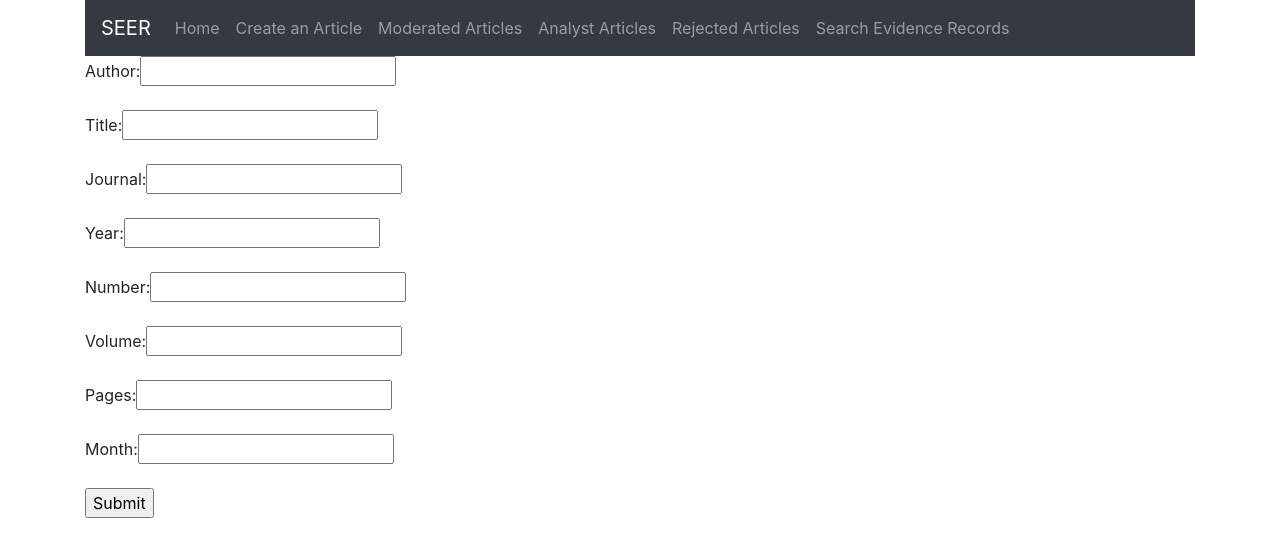
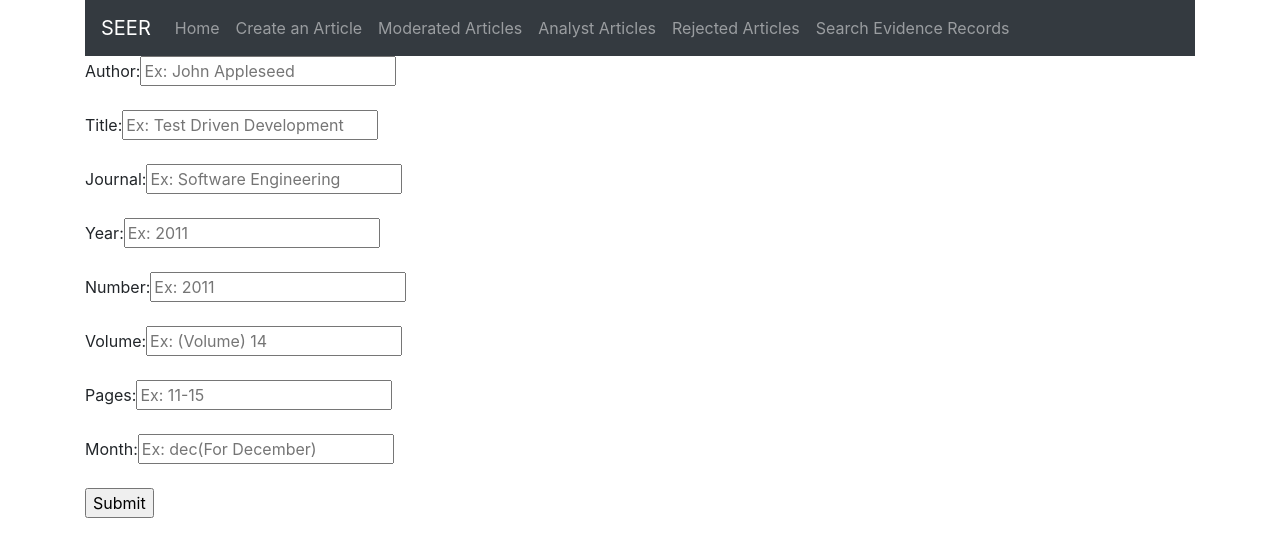
Before and after one commit to ronaano/CISE_Team_33_SEER, a React (Create React App) app: page /create in a window 1280 px wide. Shown: the top 556 px of the page. Built offline with nearby package versions, Linux system fonts and the light colour scheme.

Commit message:
added placeholder text to all input fields

```diff
--- a/src/components/create-article-component.js
+++ b/src/components/create-article-component.js
@@ -51,56 +51,58 @@ export default class CreateArticle extends Component {
                 <div className="form-group">
                     <label>
                         Author:
-              <input name="author" value={this.state.author}
+              <input name="author" placeholder="Ex: John Appleseed"
+                            value={this.state.author}
                             onChange={this.articleOnChange} />
                     </label>
                 </div>
                 <div className="form-group">
                     <label>
                         Title:
-              <input name="title" value={this.state.title}
+              <input name="title" placeholder="Ex: Test Driven Development"
+                            value={this.state.title}
                             onChange={this.articleOnChange} />
                     </label>
                 </div>
                 <div className="form-group">
                     <label>
                         Journal:
-              <input name="journal" value={this.state.journal}
+              <input name="journal" placeholder="Ex: Software Engineering" value={this.state.journal}
                             onChange={this.articleOnChange} />
                     </label>
                 </div>
                 <div className="form-group">
                     <label>
                         Year:
-              <input name="year" value={this.state.year}
+              <input name="year" placeholder="Ex: 2011" value={this.state.year}
                             onChange={this.articleOnChange} />
                     </label>
                 </div>
                 <div className="form-group">
                     <label>
                         Number:
-              <input name="number" value={this.state.number}
+              <input name="number" placeholder="Ex: 2011" value={this.state.number}
                             onChange={this.articleOnChange} />
                     </label>
                 </div>
                 <div className="form-group">
                     <label>
                         Volume:
-              <input name="volume" value={this.state.volume}
+              <input name="volume" placeholder="Ex: (Volume) 14" value={this.state.volume}
                             onChange={this.articleOnChange} />
                     </label>
                 </div>
                 <div className="form-group">
                     <label>
                         Pages:
-              <input name="pages" value={this.state.pages}
+              <input name="pages" placeholder="Ex: 11-15" value={this.state.pages}
                             onChange={this.articleOnChange} />
                     </label>
                 </div>
                 <div className="form-group">
                     <label>
                         Month:
-              <input name="month" value={this.state.month}
+              <input name="month" placeholder="Ex: dec(For December)" value={this.state.month}
                             onChange={this.articleOnChange} />
                     </label>
                 </div>
--- a/src/components/create-evidence-record-component.js
+++ b/src/components/create-evidence-record-component.js
@@ -95,6 +95,7 @@ export default class CreateEvidenceRecord extends Component {
                     <label>
                         Author:
               <input name="author"
+                            placeholder="Ex: John Appleseed"
                             value={this.state.author}
                             onChange={this.handleFormEvent} />
                     </label>
@@ -103,6 +104,7 @@ export default class CreateEvidenceRecord extends Component {
                     <label>
                         Title:
                 <input name="title"
+                            placeholder="Ex: Test Driven Development"
                             value={this.state.title}
                             onChange={this.handleFormEvent} />
                     </label>
@@ -111,6 +113,7 @@ export default class CreateEvidenceRecord extends Component {
                     <label>
                         Month:
                 <input name="month"
+                            placeholder="Ex: dec(For December)"
                             value={this.state.month}
                             onChange={this.handleFormEvent} />
                     </label>
@@ -119,6 +122,7 @@ export default class CreateEvidenceRecord extends Component {
                     <label>
                         Year:
                 <input name="year"
+                            placeholder="Ex: 2011"
                             value={this.state.year}
                             onChange={this.handleFormEvent} />
                     </label>
@@ -127,6 +131,7 @@ export default class CreateEvidenceRecord extends Component {
                     <label>
                         Description:
               <input name="description"
+                            placeholder="Describe the evidence"
                             value={this.state.description}
                             onChange={this.handleFormEvent} />
                     </label>
@@ -135,6 +140,8 @@ export default class CreateEvidenceRecord extends Component {
                     <label>
                         Context:
               <input name="context"
+                            placeholder="When was the evidence taken
+                            , who took it etc."
                             value={this.state.context}
                             onChange={this.handleFormEvent} />
                     </label>
@@ -143,6 +150,7 @@ export default class CreateEvidenceRecord extends Component {
                     <label>
                         Outcome:
               <input name="outcome"
+                            placeholder="Outcome of this under test"
                             value={this.state.outcome}
                             onChange={this.handleFormEvent} />
                     </label>
```
